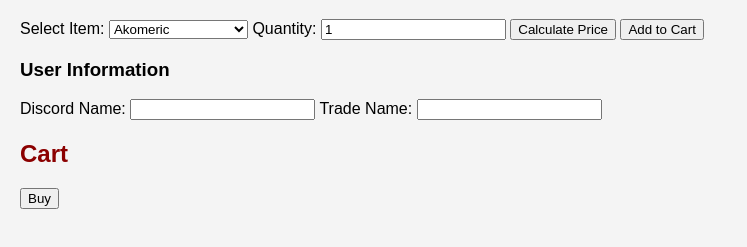
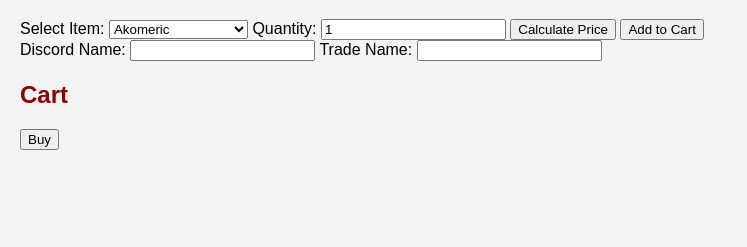
Before and after one commit to Osayuk1/AranGesus-Brotherhood-, a plain HTML site: page calculator_for_buyers.html in a window 1280 px wide. Shown: the part 81-328 px from the top of the page, without its empty margins (0-747 px from the left). Drawn offline with Linux system fonts and the light colour scheme.

Commit message:
Update calculator_for_buyers.html

```diff
--- a/calculator_for_buyers.html
+++ b/calculator_for_buyers.html
@@ -56,10 +56,10 @@
 
         <div id="result"></div>
 
-        <!-- User Info Section -->
-        <h3>User Information</h3>
+        <!-- User Input for Discord and Trade Names -->
         <label for="discordName">Discord Name:</label>
         <input type="text" id="discordName" required>
+
         <label for="tradeName">Trade Name:</label>
         <input type="text" id="tradeName" required>
 
```
